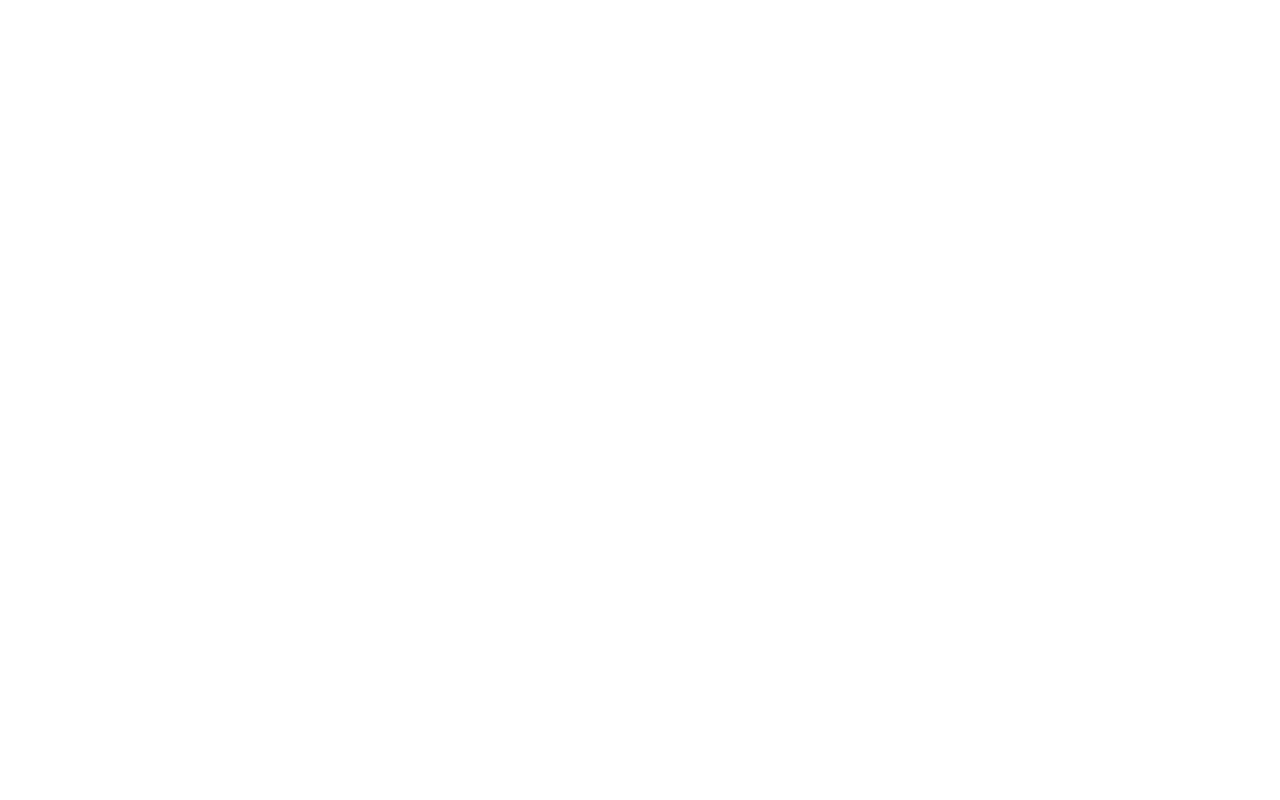
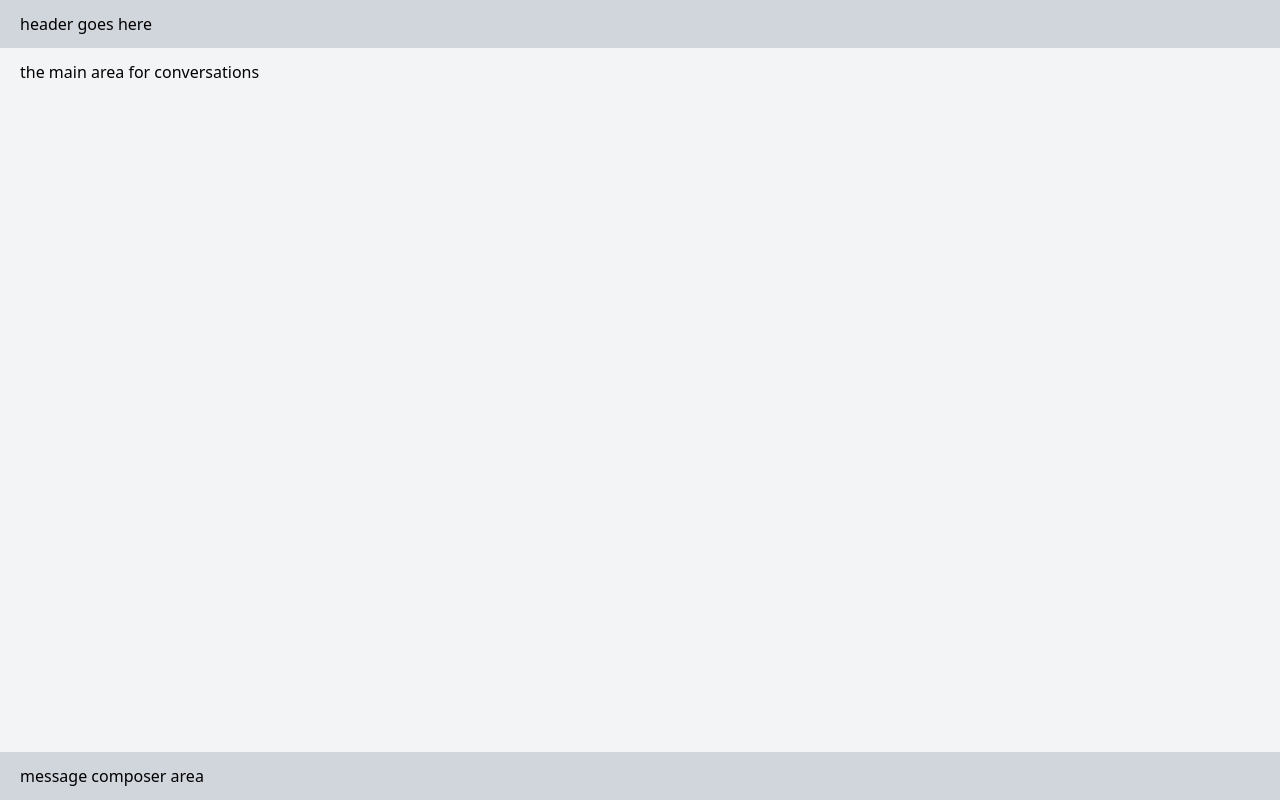
Before and after one commit to emmeiwhite/04-working-with-LLMs, a website: page 3-Chatbot-UI/Frontend/index.html in a window 1280 px wide. Drawn offline with nearby package versions, Linux system fonts and the light colour scheme.

Commit message:
13. Initial UI layout

```diff
--- a/3-Chatbot-UI/Frontend/index.html
+++ b/3-Chatbot-UI/Frontend/index.html
@@ -10,6 +10,23 @@
     <script src="https://cdn.jsdelivr.net/npm/@tailwindcss/browser@4"></script>
   </head>
   <body>
+    <div class="flex min-h-screen flex-col">
+      <header class="bg-gray-300 py-3 px-4 md:px-5">
+        <!-- Header area -->
+
+        header goes here
+      </header>
+
+      <main class="flex-1 bg-gray-100 py-3 px-4 md:px-5">
+        <!-- Conversation area -->
+        the main area for conversations
+      </main>
+
+      <form class="bg-gray-300 py-3 px-4 md:px-5">
+        <!-- Message Composer -->
+        message composer area
+      </form>
+    </div>
     <script src="script.js"></script>
   </body>
 </html>
```
